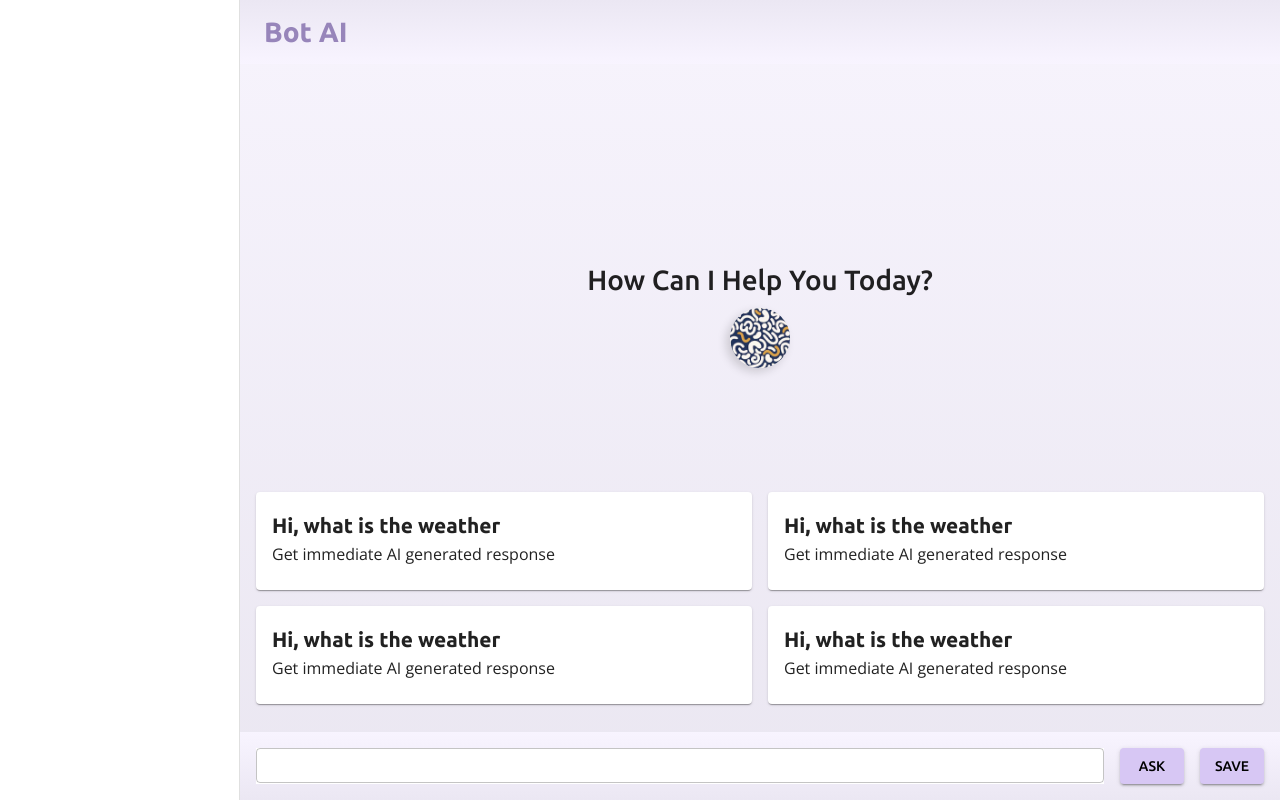
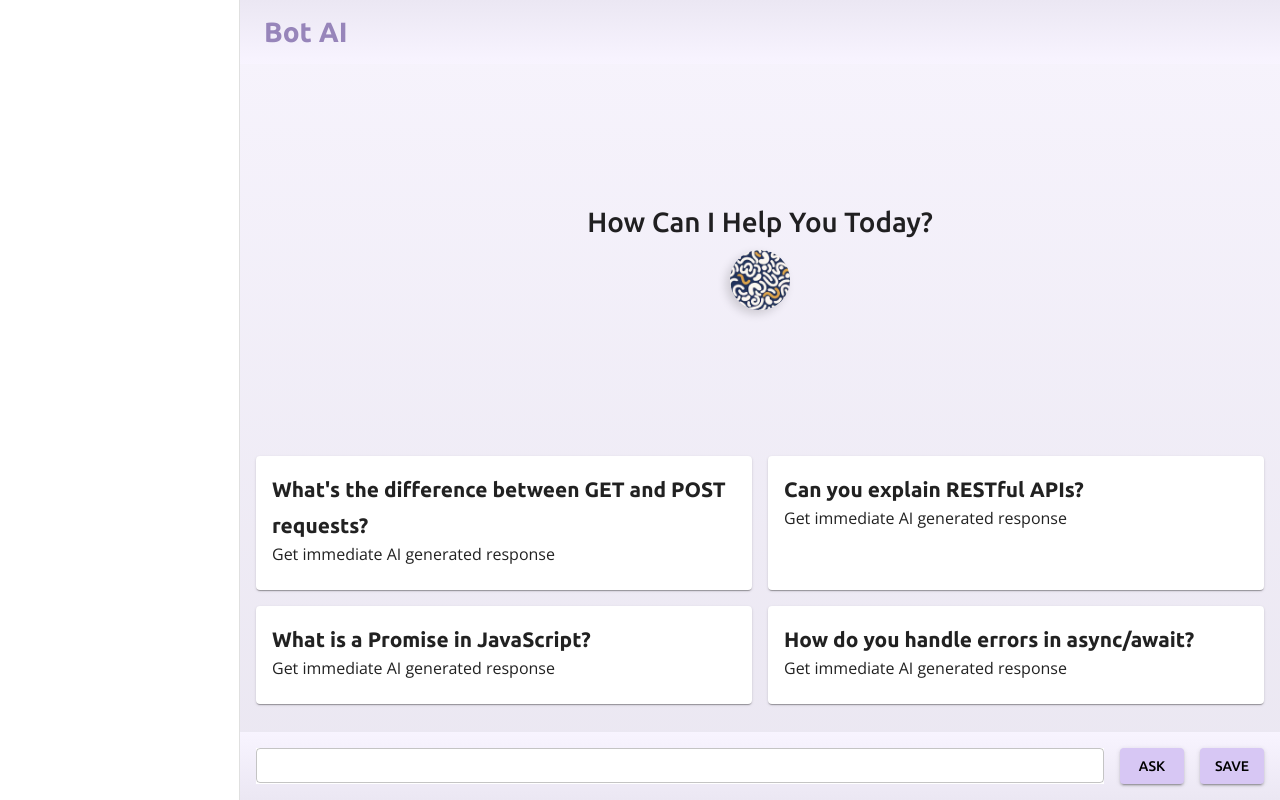
Before and after one commit to AshuJojo/bot-ai, a React (Vite) app: page / in a window 1280 px wide. Built offline with nearby package versions, Linux system fonts and the light colour scheme.

Commit message:
Context API added with Queries from queries.json file

```diff
--- a/src/App.jsx
+++ b/src/App.jsx
@@ -2,11 +2,16 @@ import { Box } from "@mui/material"
 import Navbar from "./components/Navbar/Navbar"
 import QueryForm from "./components/QueryForm/QueryForm"
 import Home from "./pages/Home"
+import { useState } from "react"
+import { QueriesContext } from "./context/Contexts";
+import data from './data/queries.json';
 
 function App() {
+  const [queries, setQueries] = useState(data || []);
 
   return (
     <>
+      <QueriesContext.Provider value={{ queries, setQueries }}>
         <Navbar>
           <Box sx={{
             display: 'flex',
@@ -17,6 +22,7 @@ function App() {
             <QueryForm />
           </Box>
         </Navbar>
+      </QueriesContext.Provider>
     </>
   )
 }
--- a/src/components/SuggestionCard/SuggestionCard.jsx
+++ b/src/components/SuggestionCard/SuggestionCard.jsx
@@ -1,10 +1,10 @@
 import { Card, CardContent, Typography } from "@mui/material"
 
-const SuggestionCard = () => {
+const SuggestionCard = ({ suggestion }) => {
     return (
-        <Card>
+        <Card sx={{ height: '100%' }}>
             <CardContent>
-                <Typography variant="h4" fontWeight={700}>Hi, what is the weather</Typography>
+                <Typography variant="h4" fontWeight={700}>{suggestion}</Typography>
                 <Typography variant="body1">Get immediate AI generated response</Typography>
             </CardContent>
         </Card>
--- /dev/null
+++ b/src/context/Contexts.js
@@ -0,0 +1,3 @@
+import { createContext } from "react";
+
+export const QueriesContext = createContext();
--- a/src/pages/Home.jsx
+++ b/src/pages/Home.jsx
@@ -2,10 +2,17 @@ import { Avatar, Box, Stack, Typography } from "@mui/material"
 import Grid from "@mui/material/Grid2"
 import Logo from '../assets/images/soul-avatar.png'
 import SuggestionCard from "../components/SuggestionCard/SuggestionCard"
+import { useContext } from "react"
+import { QueriesContext } from "../context/Contexts"
 
 const Home = () => {
+  const { queries } = useContext(QueriesContext);
+  const maxQuery = 4;
+
+  console.log('queries', queries)
+
   return (
-    <Stack spacing={2} sx={{ mx: 2, my: 10, flexGrow: 1 }}>
+    <Stack spacing={2} sx={{ mx: 2, mb: 10, flexGrow: 1 }}>
       <Box sx={{
         flexGrow: 1,
         display: 'flex',
@@ -28,21 +35,16 @@ const Home = () => {
           }}
         />
       </Box>
-      <Grid container spacing={2}>
-        <Grid size={{xs: 12, md: 6}}>
-          <SuggestionCard />
+      {queries.length > 0 &&
+        <Grid container spacing={2}>
+          {queries.slice(0, maxQuery).map((query) => (
+            <Grid key={query.id} size={{ xs: 12, md: 6 }}>
+              <SuggestionCard suggestion={query.question}/>
+            </Grid>
+          ))}
         </Grid>
-        <Grid size={{xs: 12, md: 6}}>
-          <SuggestionCard />
-        </Grid>
-        <Grid size={{xs: 12, md: 6}}>
-          <SuggestionCard />
-        </Grid>
-        <Grid size={{xs: 12, md: 6}}>
-          <SuggestionCard />
-        </Grid>
-      </Grid>
-    </Stack>
+      }
+    </Stack >
   )
 }
 
```
Also changed, not shown: src/data/queries.json (renamed from src/data/response.json). Lines whose indentation alone changed are shown as unchanged.
